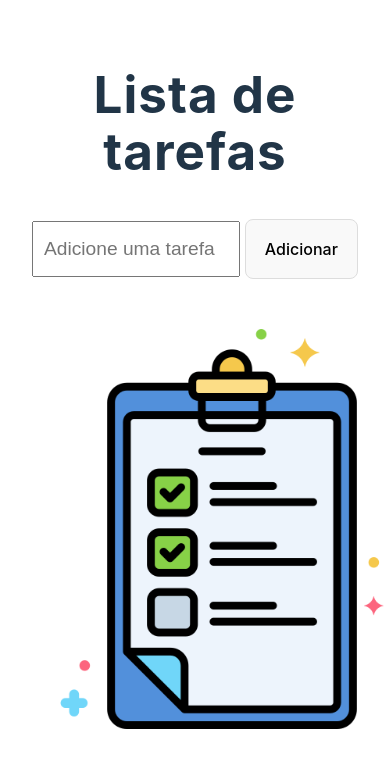
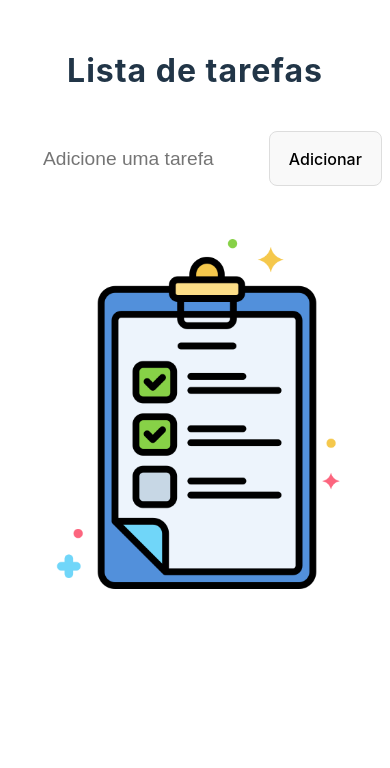
Before and after one commit to andr3serafim/lista-de-tarefas, a React (Vite) app: page / in a window 390 px wide. Shown: the top 768 px of the page. Built offline with nearby package versions, Linux system fonts and the light colour scheme.

Commit message:
Correções de responsividade

```diff
--- a/src/TodoList.jsx
+++ b/src/TodoList.jsx
@@ -40,7 +40,7 @@ function TodoList() {
 
     return (
         <div>
-            <h1>Lista de tarefas</h1>
+            <h1 className='titulo-form'>Lista de tarefas</h1>
             <form onSubmit={handleSubmit}>
                 <input type="text"
                     name=""
@@ -54,7 +54,7 @@ function TodoList() {
                 {
                     lista.length < 1
                         ?
-                        <img style={{maxWidth:"400px"}} src={icon} />
+                        <img className='imagem' src={icon} />
                         :
                         lista.map((item, index) => (
                             <div key={index} className={item.isCompleted ? "item-completo" : "item"}>
--- a/src/todo-list.css
+++ b/src/todo-list.css
@@ -10,10 +10,11 @@ form {
     height: 40px;
     margin: 30px auto;
     margin-bottom: 60px;
+
 }
 
 form button {
-    height: 60px;
+    height: 55px;
     border: 1px #ddd solid;
     margin-left: 5px;
 }
@@ -28,6 +29,9 @@ input {
     height: 50px;
     font-size: 1.2rem;
     padding-left: 10px;
+    border: 1px #ffffff solid;
+    border-radius: 6px;
+
 }
 
 .lista-tarefas {
@@ -108,6 +112,31 @@ input {
 
 @media screen and (max-width: 900px) {
     form{
-        width: 100%;
+        width: 350px;
     }
+    .titulo-form {
+        font-size: 2rem;
+    }
+    .imagem {
+        max-width: 350px;
+    }
+    .item {
+        width: 350px;
+    }
+    .item-completo {
+        width: 350px;
+    }
+    .lista-tarefas {
+    }
+    .delete-all {
+        width: 250px;
+        margin-right: 57%;
+        border: 1px solid #bc0000;
+        background: none;
+        padding: 15px;
+        color: #ff0000;
+        font-size: 1.1rem;
+        text-align: center;
+    }
+
 }
```
